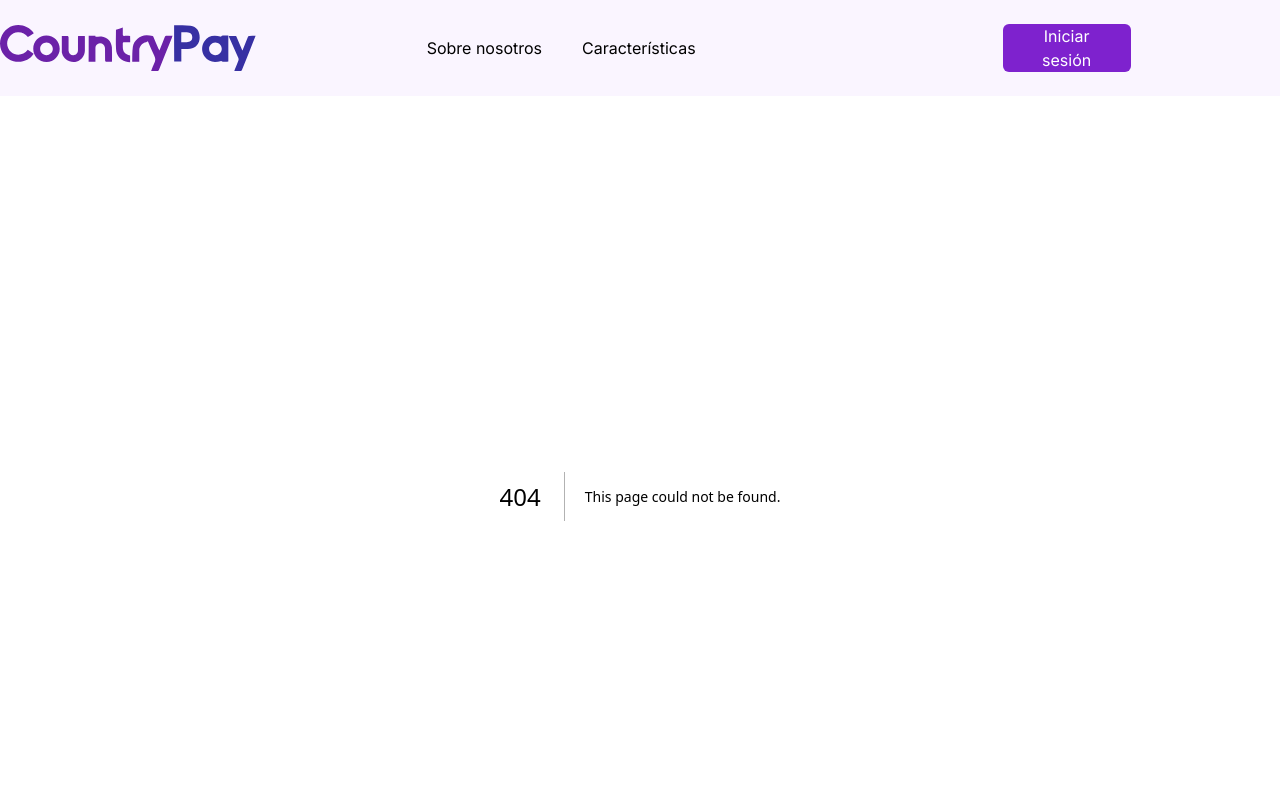
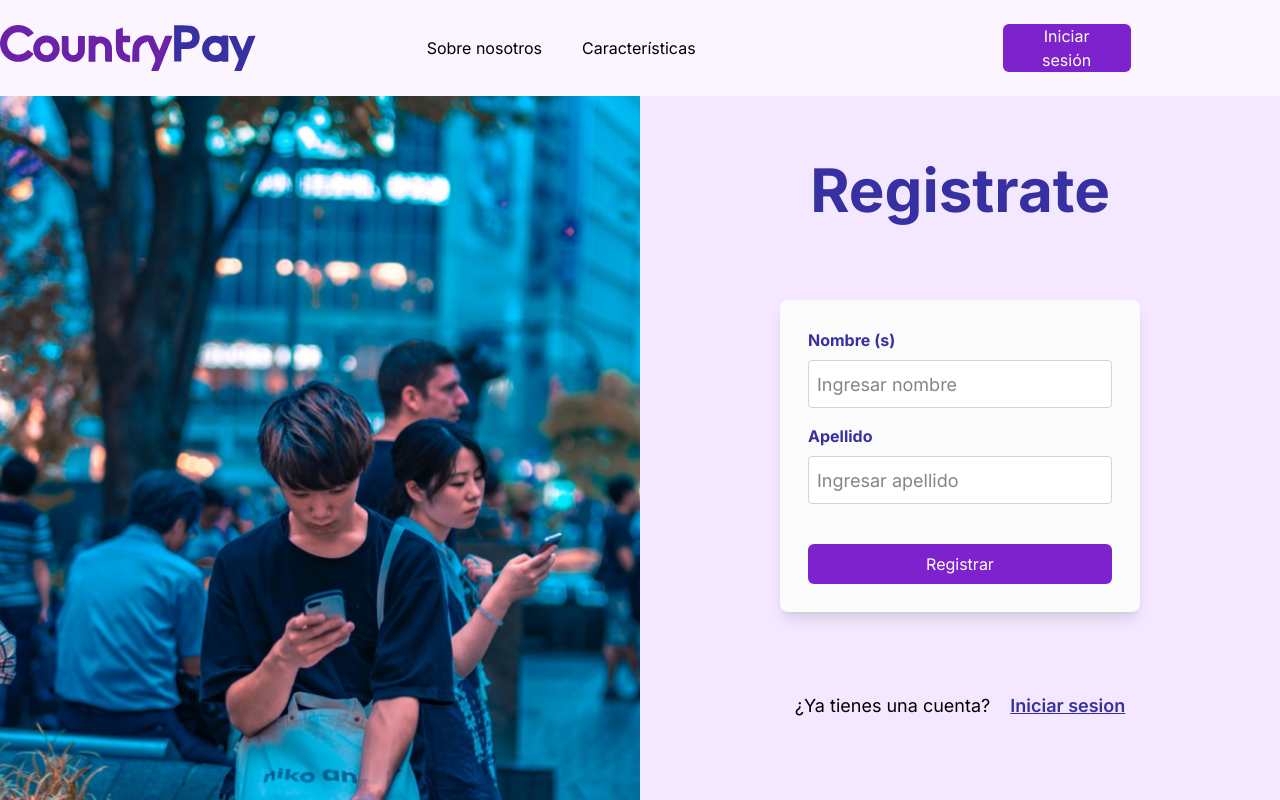
Before and after one commit to mjParedes/COUNTRY_PAY, a Next.js app in the folder frontend/: page /Signup in a window 1280 px wide. Before the commit this address had no page. Shown: the top 800 px of the page. Built offline with nearby package versions, Linux system fonts and the light colour scheme.

Commit message:
initial commit

```diff
--- /dev/null
+++ b/frontend/app/Signup/page.jsx
@@ -0,0 +1,83 @@
+"use client";
+import Image from "next/image";
+import signupImg from "../../public/images/Signup.jpg";
+import { ErrorMessage, Field, Form, Formik } from "formik";
+import FormInput from "../Components/FormComp/Input";
+import * as Yup from "yup";
+import PageTitle from "../Components/FormComp/Title";
+import SubTitle from "../Components/FormComp/SubTitle";
+import Button from "../Components/Button";
+
+export default function SignupPage() {
+  const signupSchema = () =>
+    Yup.object().shape({
+      firstName: Yup.string().required("Campo requerido"),
+      lastName: Yup.string().required("Campo requerido"),
+    });
+
+  const handleSubmit = (values) => {
+    console.log(values)
+  };
+
+  return (
+    <div className="min-h-screen w-full flex flex-col md:flex-row">
+      <div className="w-full md:w-1/2">
+        <Image
+          src={signupImg}
+          alt="signup"
+          className="w-full h-full object-cover"
+        />
+      </div>
+      <Formik
+        initialValues={{ firstName: "", lastName: "" }}
+        validationSchema={signupSchema}
+        onSubmit={handleSubmit}
+      >
+        <Form className="w-full md:w-1/2 bg-Morado/100 flex flex-col items-center p-8">
+          <PageTitle title={"Registrate"} />
+
+          <div className="bg-Grises/50 p-7 rounded-lg w-login shadow-lg mt-16">
+            <FormInput labelHtmlFor="text" label="Nombre (s)" />
+            <Field
+              type="text"
+              name="firstName"
+              placeholder="Ingresar nombre"
+              className="w-full h-12 p-2 rounded border border-gray-300 focus:outline-none focus:border-blue-500 mt-2  text-lg placeholder-Grises/350 mb-4"
+            />
+
+            {/* Mensaje de Error email*/}
+            <ErrorMessage
+              name="firstName"
+              component="p"
+              className="text-red-500 text-sm mb-4"
+            />
+
+            {/* input de Contraseña */}
+            <FormInput labelHtmlFor="text" label="Apellido" />
+            <Field
+              type="text"
+              name="lastName"
+              placeholder="Ingresar apellido"
+              className="w-full h-12 p-2 rounded border border-gray-300 focus:outline-none focus:border-blue-500 mt-2 text-lg placeholder-Grises/350 mb-2"
+            />
+
+            <ErrorMessage
+              name="lastName"
+              component="p"
+              className="text-red-500 text-sm mb-4"
+            />
+
+            <div className="flex mt-8">
+              <Button type="submit" text="Registrar" variant="filled" />
+            </div>
+          </div>
+          <SubTitle
+            subTitleText="¿Ya tienes una cuenta?"
+            linkText="Iniciar sesion"
+            linkUrl="/loginPage"
+          />
+        </Form>
+      </Formik>
+    </div>
+  );
+}
```
Also changed, not shown: frontend/public/images/Signup.jpg (added).
